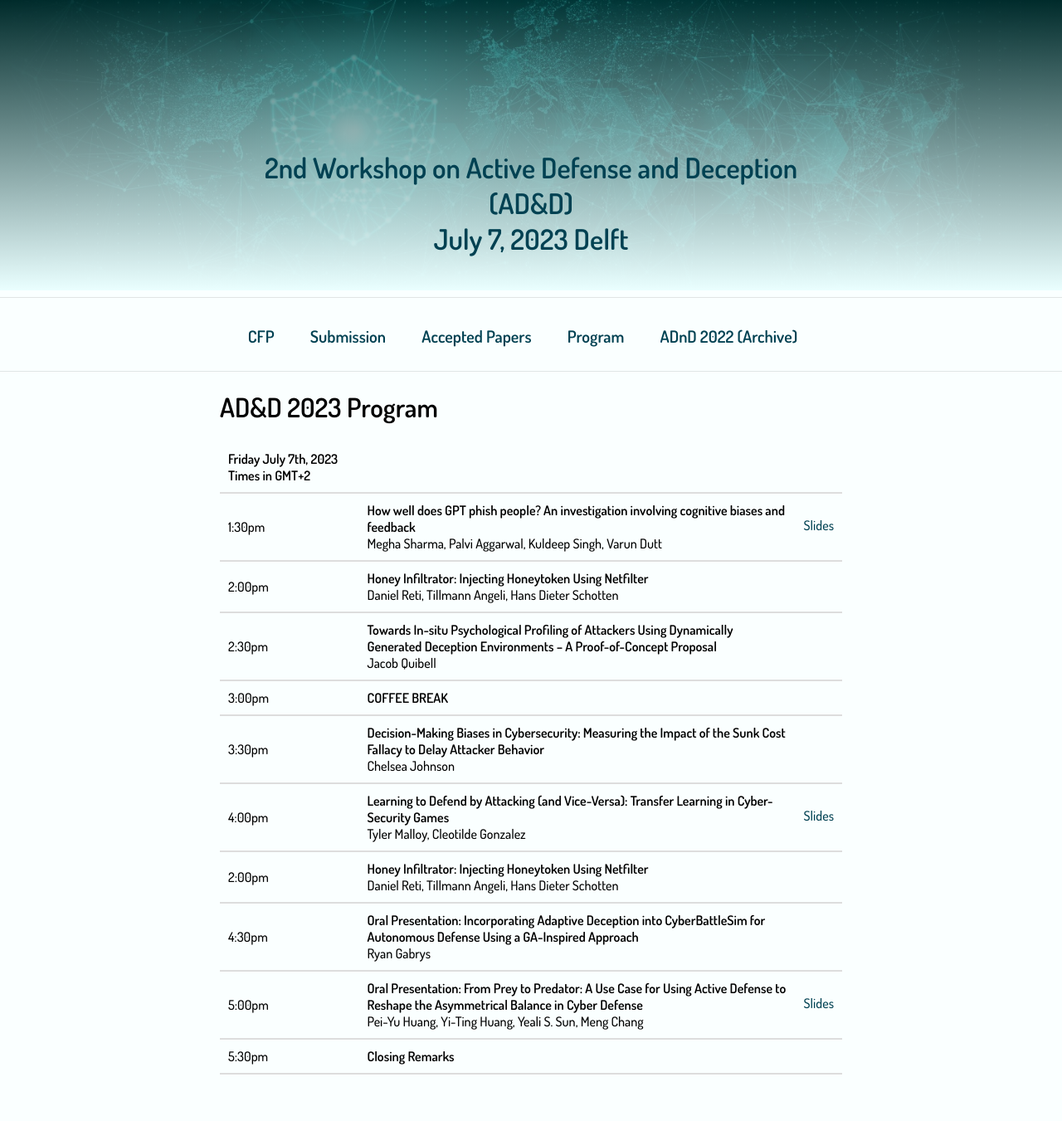
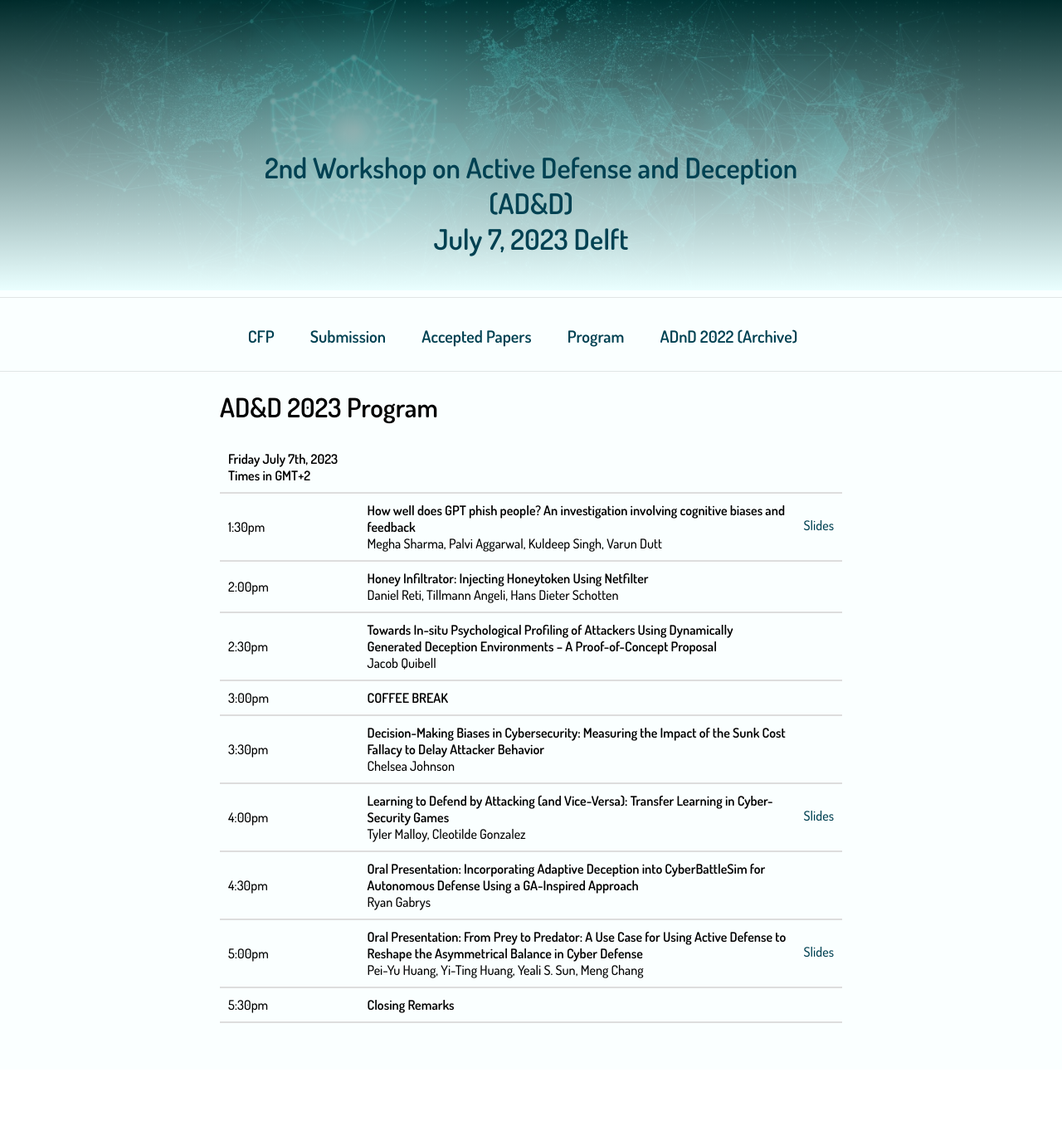
Before and after one commit to BillyPragSec/billypragsec.github.io, a Jekyll site: the page built from program_2023.md, in a window 1280 px wide. Shown: the whole page at 83% size. Built offline with Jekyll 4.4.1, drawn with Linux system fonts in a browser that asks for light colours; after the commit the page ends 1289 px from its top, so only the background shows below that.

Commit message:
Adjusted program with slides

```diff
--- a/program_2023.md
+++ b/program_2023.md
@@ -15,7 +15,6 @@ permalink: /program_2023/
 |3:00pm| **COFFEE BREAK** |
 |3:30pm| **Decision-Making Biases in Cybersecurity: Measuring the Impact of the Sunk Cost Fallacy to Delay Attacker Behavior** <br>Chelsea Johnson |
 |4:00pm| **Learning to Defend by Attacking (and Vice-Versa): Transfer Learning in Cyber-Security Games** <br> Tyler Malloy, Cleotilde Gonzalez | [Slides](Tyler_Malloy_Presentation.pdf)
-|2:00pm| **Honey Infiltrator: Injecting Honeytoken Using Netfilter** <br> Daniel Reti, Tillmann Angeli, Hans Dieter Schotten |
 |4:30pm| **Oral Presentation: Incorporating Adaptive Deception into CyberBattleSim for Autonomous Defense Using a GA-Inspired Approach** <br> Ryan Gabrys|
 |5:00pm| **Oral Presentation: From Prey to Predator: A Use Case for Using Active Defense to Reshape the Asymmetrical Balance in Cyber Defense** <br> Pei-Yu Huang, Yi-Ting Huang, Yeali S. Sun, Meng Chang | [Slides](Amanda_Huang_eurosp_2023_.pdf)
 |5:30pm| **Closing Remarks** |
```
